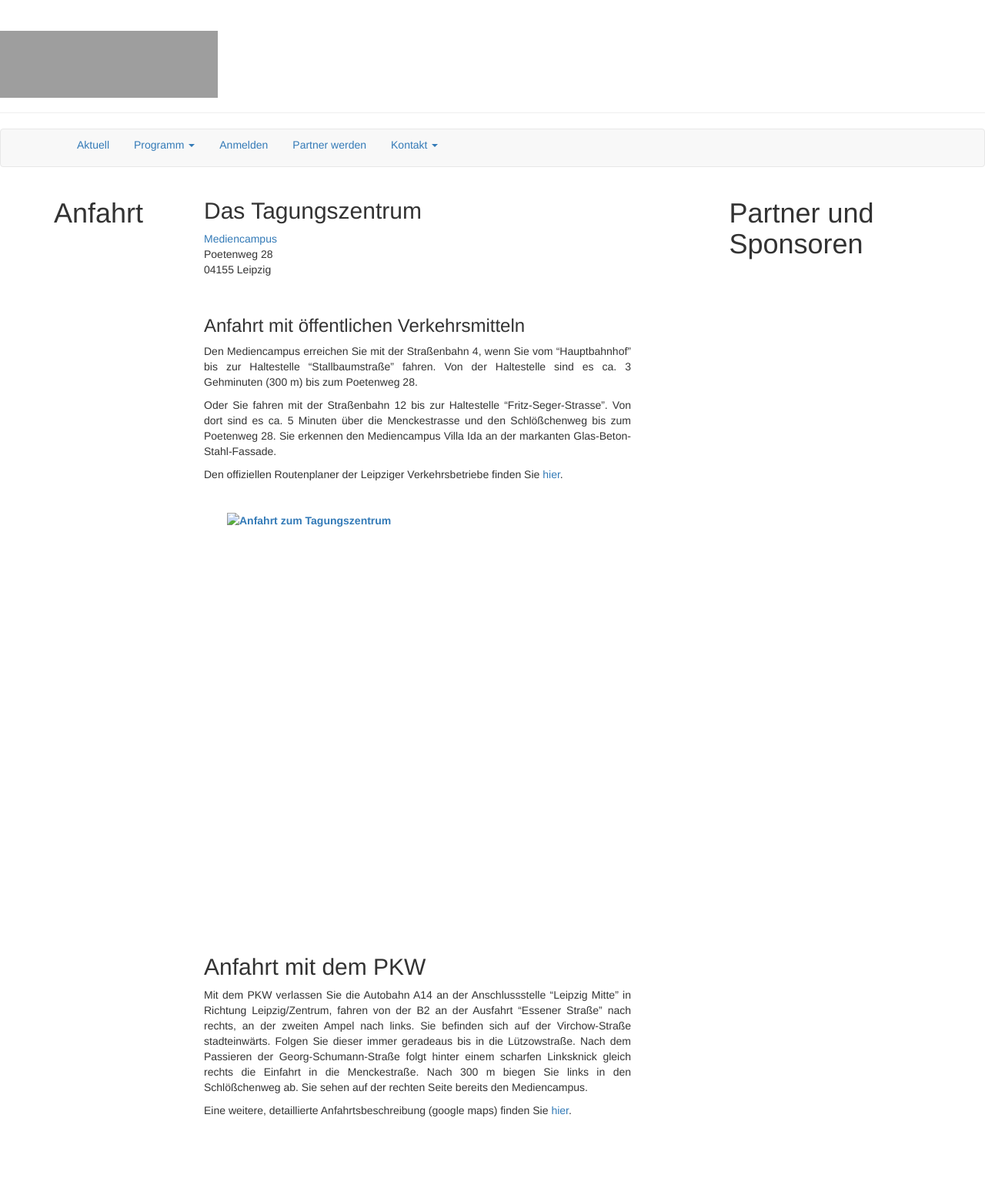
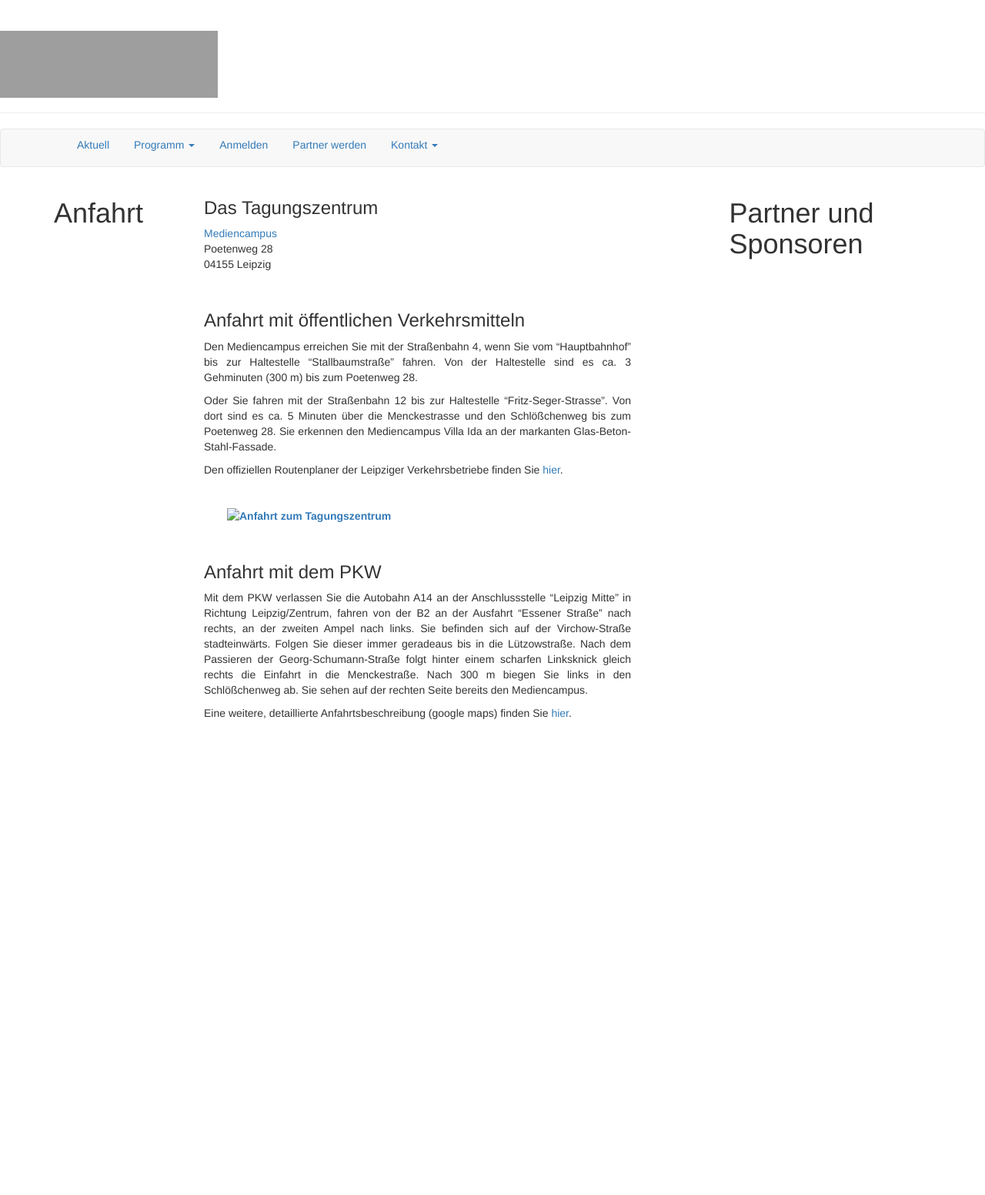
Before and after one commit to susedev/test, a Jekyll site: the page built from anfahrt.html, in a window 1280 px wide. Shown: the whole page at 77% size. Built offline with Jekyll 4.4.1, drawn with Linux system fonts in a browser that asks for light colours; nearby versions of some CDN libraries; after the commit the page ends 1036 px from its top, so only the background shows below that; grey boxes are pictures that could not be loaded.

Commit message:
Edit from JekyllCMS

```diff
--- a/anfahrt.html
+++ b/anfahrt.html
@@ -1,7 +1,7 @@
 ---
 title: Anfahrt
 ---
-<h2 class="csc-header csc-header-n1">Das Tagungszentrum</h2>
+<h3 class="csc-header csc-header-n1">Das Tagungszentrum</h3>
 
 <p class="csc-header csc-header-n1"><a href="http://www.mediencampus-villa-ida.de/mediencampus/#">Mediencampus</a><br />
 Poetenweg 28<br />
@@ -19,39 +19,7 @@ Poetenweg 28<br />
 
 <p><strong><a href="{{ site.base_url }}/media/karte-web.png" target="_blank"><img alt="Anfahrt zum Tagungszentrum" src="{{ site.base_url }}/media/karte-web.png" style="width: 400px; height: 423px; border-width: 0px; border-style: solid; margin: 30px;" /></a></strong></p>
 
-<p>&nbsp;</p>
-
-<p>&nbsp;</p>
-
-<p>&nbsp;</p>
-
-<p>&nbsp;</p>
-
-<p>&nbsp;</p>
-
-<p>&nbsp;</p>
-
-<p>&nbsp;</p>
-
-<p>&nbsp;</p>
-
-<p>&nbsp;</p>
-
-<p>&nbsp;</p>
-
-<p>&nbsp;</p>
-
-<p>&nbsp;</p>
-
-<p>&nbsp;</p>
-
-<p>&nbsp;</p>
-
-<p>&nbsp;</p>
-
-<h2 class="bodytext">&nbsp;</h2>
-
-<h2 class="bodytext">Anfahrt mit dem PKW</h2>
+<h3 class="bodytext">Anfahrt mit dem PKW</h3>
 
 <p style="text-align: justify;">Mit dem PKW verlassen Sie die Autobahn A14 an der Anschlussstelle &ldquo;Leipzig Mitte&rdquo; in Richtung Leipzig/Zentrum, fahren von der B2 an der Ausfahrt &ldquo;Essener Stra&szlig;e&rdquo; nach rechts, an der zweiten Ampel nach links. Sie befinden sich auf der Virchow-Stra&szlig;e stadteinw&auml;rts. Folgen Sie dieser immer geradeaus bis in die L&uuml;tzowstra&szlig;e. Nach dem Passieren der Georg-Schumann-Stra&szlig;e folgt hinter einem scharfen Linksknick gleich rechts die Einfahrt in die Menckestra&szlig;e. Nach 300 m biegen Sie links in den Schl&ouml;&szlig;chenweg ab. Sie sehen auf der rechten Seite bereits den Mediencampus.</p>
 
```
